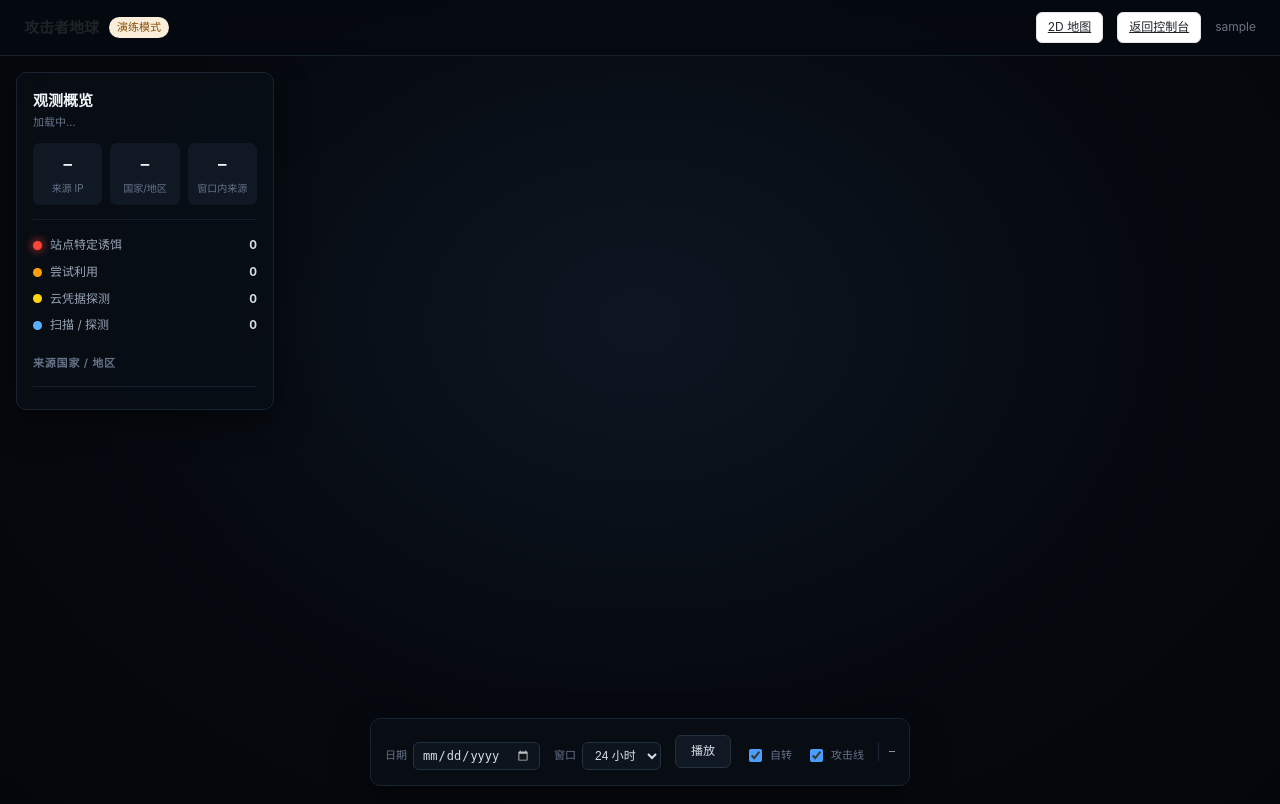
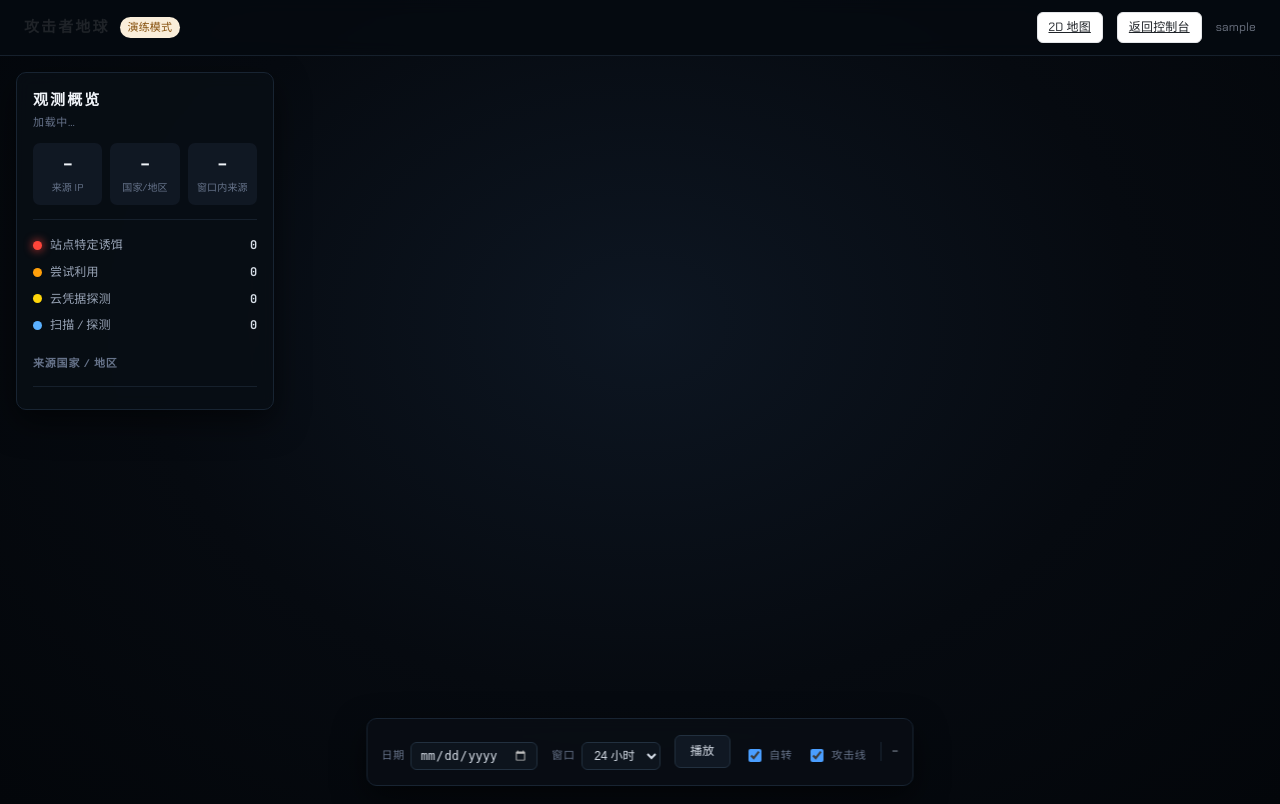
Before and after one commit to kabaker915/sec-log-analyzer, a Flask app: page /globe in a window 1280 px wide. Run offline with Flask 3, Linux system fonts and the light colour scheme; the visitor is signed in with stand-in values (Sample User, id 1); some libraries are stand-ins or nearby versions.

Commit message:
feat(map): 清晰度提升 + 中国省级边界 + 全局字体换成 Chakra Petch
三件事。

1. 清晰度
   renderer.setPixelRatio(min(dpr, 2)) —— 浏览器在高分屏上会把 dpr 压到 1，
   贴图 4096×2048 的细节被浪费了；压到 2 是因为 3x 屏上 4 倍像素量
   对 GPU 太重，视觉收益却看不出来。
   globeMaterial.bumpScale 10 → 25，山脉起伏才明显。

2. 中国省级边界
   数据源：阿里云 DataV 国标行政区划（35 个要素 = 34 个省级行政区
   + adcode 100000_JD 南海诸岛/九段线），明确包含台湾省。

   **只画中国省级边界，不画其它国家的国界。**
   世界国界是政治边界，境外数据集（Natural Earth 之类）在阿克赛钦、
   藏南、南海等问题上很容易画错。宁可只画中国 + 全球海岸线，
   也不画一张边界有争议的世界地图。

3. 字体
   自托管 Chakra Petch（拉丁 300/400/600/700）+ JetBrains Mono（400/700），
   共 ~100KB。Google Fonts 的 CSS 在国内常连不上，会 FOOT 闪系统字体。
   只放拉丁字符集：中文交给苹方/雅黑，硬塞中文 Web 字体要 5–10MB。
   界面的"艺术感"主要来自标题（大写 + .14em 字距）、数字（等宽 + tabular）
   和标签字距层次，中文保持易读更重要。

   四个页面（dashboard / login / map / globe）都接了 typography.css，
   放在 </head> 前最后加载，保证覆盖前面的字体声明。

踩坑：heredoc 里的反斜杠会被工具层吞掉，正则 `\s*(\d+)` 变成 `s*(d+)`，
解析 Google Fonts CSS 时静默失败。改成不含反斜杠的写法才通过。

```diff
--- /dev/null
+++ b/static/typography.css
@@ -0,0 +1,67 @@
+/* 全局字体与排版。
+ *
+ * 为什么自托管字体：
+ *   Google Fonts 的 CSS 在国内经常连不上，页面会 FOUT 闪一下系统字体。
+ *   自托管两个 woff2 只占 100KB，加载稳定。
+ *
+ * 为什么只放拉丁字符集：
+ *   Chakra Petch 没有中文字形，硬塞一个中文字体要 5–10MB。
+ *   中文交给系统的苹方/微软雅黑，拉丁和数字用手写体感更强的字形 ——
+ *   界面上的"艺术感"主要来自标题、数字和等宽标签，中文保持易读更重要。
+ */
+
+@import url("vendor/fonts/fonts.css");
+
+:root {
+  --font-display: "Chakra Petch", "Bahnschrift", "PingFang SC",
+                  "Microsoft YaHei", "Hiragino Sans GB", sans-serif;
+  --font-mono: "JetBrains Mono", ui-monospace, "Consolas", "Courier New", monospace;
+}
+
+body {
+  font-family: var(--font-display);
+  letter-spacing: .012em;
+  -webkit-font-smoothing: antialiased;
+  -moz-osx-font-smoothing: grayscale;
+}
+
+/* 标题统一大写 + 拉开字距。Chakra Petch 的大写形态偏几何，
+   配宽字距比常规小写更有"仪表盘"的味道。 */
+h1, h2, h3,
+.brand strong {
+  text-transform: uppercase;
+  letter-spacing: .14em;
+  font-weight: 600;
+}
+
+/* 小标签（图例、说明）用更松的字距，形成层次 */
+.card-label,
+.sub,
+.attr,
+.ctl > span {
+  letter-spacing: .06em;
+}
+
+/* 所有数字走等宽字体：读数不会因为位数变化而左右跳 */
+.stat b,
+.lg b,
+.countries li span,
+#dt-label,
+#tl-label,
+#tl-window-count,
+.mono,
+.src-list li,
+.paths li,
+#d-ip,
+#d-title,
+#d-n {
+  font-family: var(--font-mono);
+  font-variant-numeric: tabular-nums;
+  letter-spacing: -.01em;
+}
+
+/* IP、路径这类技术标识完全等宽，对齐后才看得清 */
+.src-list li,
+.paths li {
+  font-size: 11.5px;
+}
--- /dev/null
+++ b/static/vendor/fonts/fonts.css
@@ -0,0 +1,6 @@
+@font-face{font-family:'Chakra Petch';font-style:normal;font-weight:300;font-display:swap;src:url('chakra-300.woff2') format('woff2');}
+@font-face{font-family:'Chakra Petch';font-style:normal;font-weight:400;font-display:swap;src:url('chakra-400.woff2') format('woff2');}
+@font-face{font-family:'Chakra Petch';font-style:normal;font-weight:600;font-display:swap;src:url('chakra-600.woff2') format('woff2');}
+@font-face{font-family:'Chakra Petch';font-style:normal;font-weight:700;font-display:swap;src:url('chakra-700.woff2') format('woff2');}
+@font-face{font-family:'JetBrains Mono';font-style:normal;font-weight:400;font-display:swap;src:url('jetbrains-400.woff2') format('woff2');}
+@font-face{font-family:'JetBrains Mono';font-style:normal;font-weight:700;font-display:swap;src:url('jetbrains-700.woff2') format('woff2');}
--- a/templates/dashboard.html
+++ b/templates/dashboard.html
@@ -5,6 +5,7 @@
 <meta name="viewport" content="width=device-width, initial-scale=1">
 <title>日志安全控制台</title>
 <link rel="stylesheet" href="{{ url_for('static', filename='app.css') }}">
+<link rel="stylesheet" href="{{ url_for('static', filename='typography.css') }}">
 </head>
 <body>
 
--- a/templates/globe.html
+++ b/templates/globe.html
@@ -6,6 +6,7 @@
 <title>攻击者地球</title>
 <link rel="stylesheet" href="{{ url_for('static', filename='app.css') }}">
 <link rel="stylesheet" href="{{ url_for('static', filename='globe.css') }}">
+<link rel="stylesheet" href="{{ url_for('static', filename='typography.css') }}">
 </head>
 <body class="globe-body">
 
--- a/templates/login.html
+++ b/templates/login.html
@@ -5,6 +5,7 @@
 <meta name="viewport" content="width=device-width, initial-scale=1">
 <title>登录 · 日志安全控制台</title>
 <link rel="stylesheet" href="{{ url_for('static', filename='app.css') }}">
+<link rel="stylesheet" href="{{ url_for('static', filename='typography.css') }}">
 </head>
 <body class="login-body">
 
--- a/templates/map.html
+++ b/templates/map.html
@@ -7,6 +7,7 @@
 <link rel="stylesheet" href="{{ url_for('static', filename='vendor/leaflet/leaflet.css') }}">
 <link rel="stylesheet" href="{{ url_for('static', filename='app.css') }}">
 <link rel="stylesheet" href="{{ url_for('static', filename='map.css') }}">
+<link rel="stylesheet" href="{{ url_for('static', filename='typography.css') }}">
 </head>
 <body class="map-body">
 
--- a/tools/build_globe_preview.py
+++ b/tools/build_globe_preview.py
@@ -88,6 +88,7 @@ TEMPLATE = """<!doctype html>
 <script>window.__ASSET_BASE__ = "{cdn}";</script>
 <script src="https://unpkg.com/globe.gl@2.32.3/dist/globe.gl.min.js"></script>
 <script>window.__MAP_DATA__ = {data};</script>
+<script>window.__PROVINCES__ = {provinces};</script>
 <script>{globe_js}</script>
 </body>
 </html>
@@ -107,11 +108,16 @@ def main() -> int:
         return 1
 
     payload = json.loads(data_path.read_text(encoding="utf-8"))
+
+    # 省界数据内联进快照：快照是本地打开的，取不到 /static 下的文件
+    geo_path = ROOT / "static" / "vendor" / "geo" / "china-provinces.json"
+    provinces = json.loads(geo_path.read_text(encoding="utf-8")) if geo_path.exists() else {"features": []}
     html = TEMPLATE.format(
         app_css=read(ROOT / "static/app.css"),
         globe_css=read(ROOT / "static/globe.css"),
         globe_js=read(ROOT / "static/globe.js"),
         data=json.dumps(payload, ensure_ascii=False),
+        provinces=json.dumps(provinces, ensure_ascii=False),
         generated=payload.get("generated_at", ""),
         cdn=CDN,
     )
```
Also changed, not shown: static/globe.js (+48 -0 lines), static/vendor/fonts/chakra-300.woff2 (added), static/vendor/fonts/chakra-400.woff2 (added), static/vendor/fonts/chakra-600.woff2 (added), static/vendor/fonts/chakra-700.woff2 (added), static/vendor/fonts/chakra-petch.woff2 (added), static/vendor/fonts/jetbrains-400.woff2 (added), static/vendor/fonts/jetbrains-700.woff2 (added), static/vendor/fonts/jetbrains-mono.woff2 (added), 1 other file.
